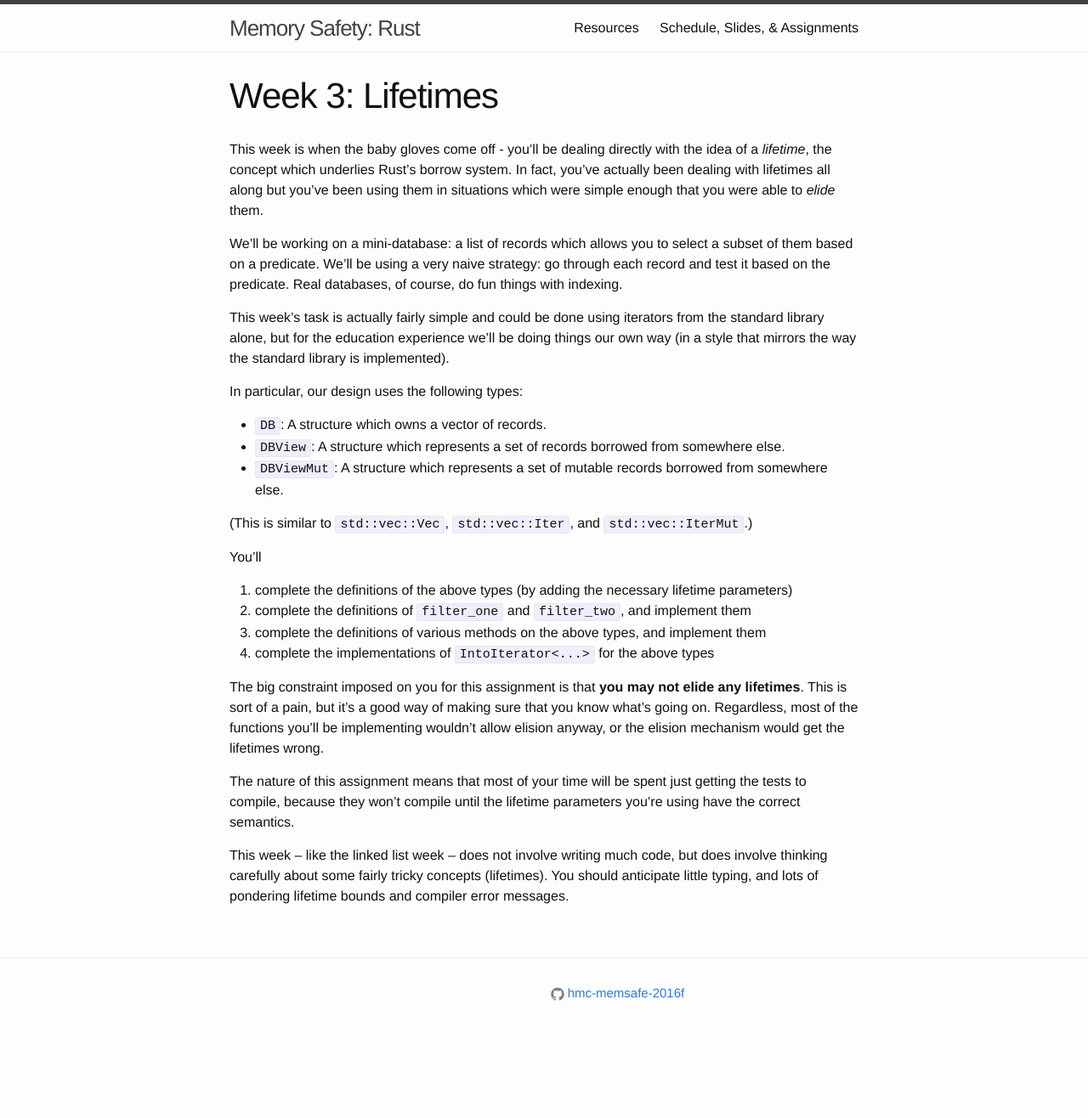
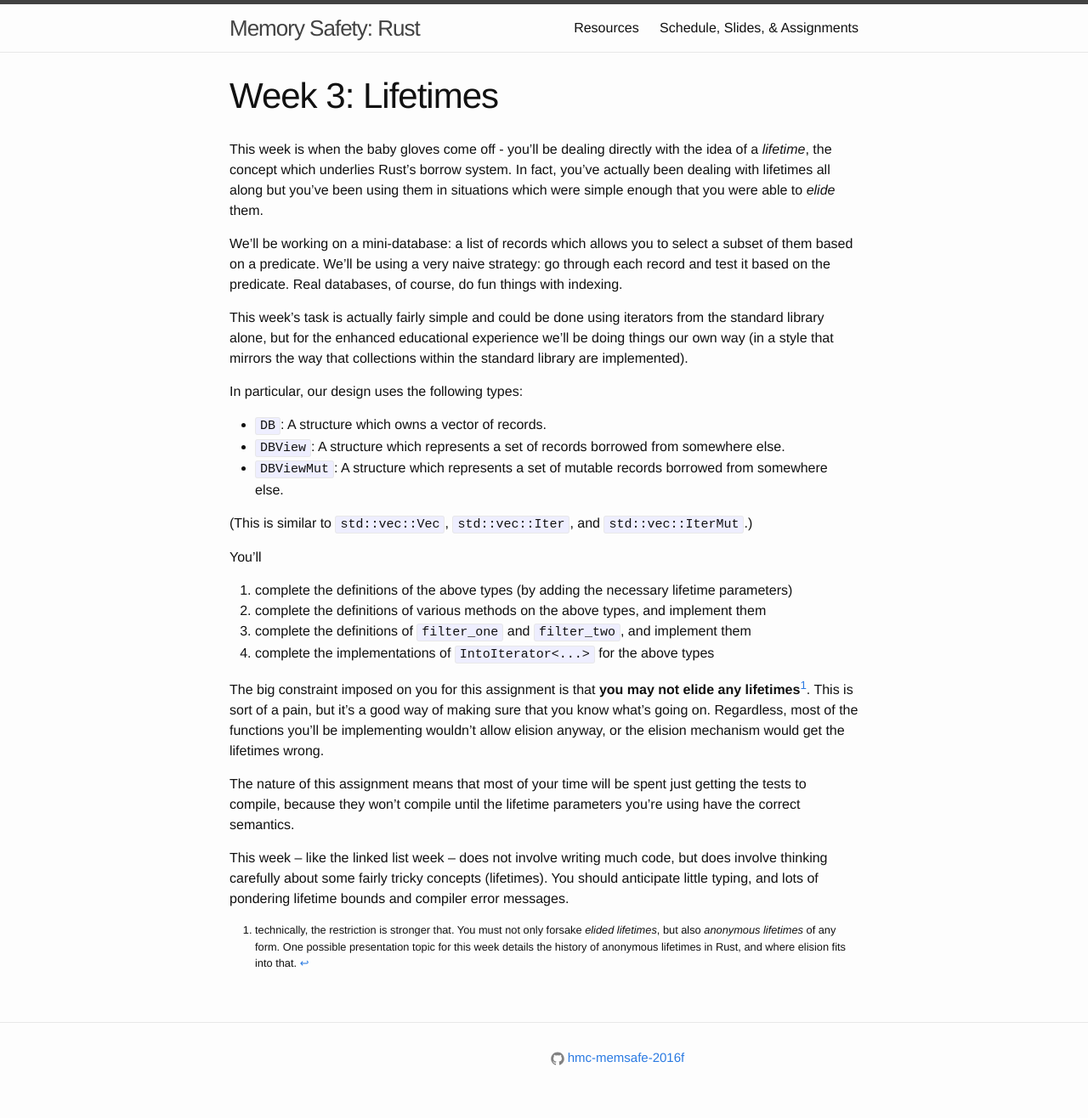
Before and after one commit to hmc-memsafe-2016f/hmc-memsafe-2016f.github.io, a Jekyll site: the page built from assignments/wk3/index.md, in a window 1280 px wide. Shown: the whole page at 85% size. Built offline with Jekyll 4.4.1, drawn with Linux system fonts in a browser that asks for light colours; before the commit the page ends 1241 px from its top, so only the background shows below that.

Commit message:
Assignment 4

```diff
--- a/_sass/_base.scss
+++ b/_sass/_base.scss
@@ -204,3 +204,7 @@ pre {
         }
     }
 }
+
+.footnotes {
+    font-size: 0.8em;
+}
--- a/assignments/wk3/index.md
+++ b/assignments/wk3/index.md
@@ -17,9 +17,9 @@ strategy: go through each record and test it based on the predicate. Real
 databases, of course, do fun things with indexing.
 
 This week's task is actually fairly simple and could be done using iterators
-from the standard library alone, but for the education experience we'll be doing
-things our own way (in a style that mirrors the way the standard library is
-implemented).
+from the standard library alone, but for the enhanced educational experience
+we'll be doing things our own way (in a style that mirrors the way that
+collections within the standard library are implemented).
 
 In particular, our design uses the following types:
 
@@ -35,17 +35,23 @@ You'll
 
    1. complete the definitions of the above types (by adding the necessary
       lifetime parameters)
-   2. complete the definitions of `filter_one` and `filter_two`, and implement
+   2. complete the definitions of various methods on the above types, and
+      implement them
+   3. complete the definitions of `filter_one` and `filter_two`, and implement
       them
-   3. complete the definitions of various methods on the above types, and
-      implement them
    4. complete the implementations of `IntoIterator<...>` for the above types
 
 The big constraint imposed on you for this assignment is that **you may not
-elide any lifetimes**. This is sort of a pain, but it's a good way of making
+elide any lifetimes**[^elision]. This is sort of a pain, but it's a good way of making
 sure that you know what's going on. Regardless, most of the functions you'll be
 implementing wouldn't allow elision anyway, or the elision mechanism would get
 the lifetimes wrong.
+
+[^elision]:
+    technically, the restriction is stronger that. You must not only forsake
+    *elided lifetimes*, but also *anonymous lifetimes* of any form. One possible
+    presentation topic for this week details the history of anonymous lifetimes
+    in Rust, and where elision fits into that.
 
 The nature of this assignment means that most of your time will be spent just
 getting the tests to compile, because they won't compile until the lifetime
```
Also changed, not shown: assignments/wk4/index.md (added, +106 -0 lines), schedule.md (+4 -2 lines).
